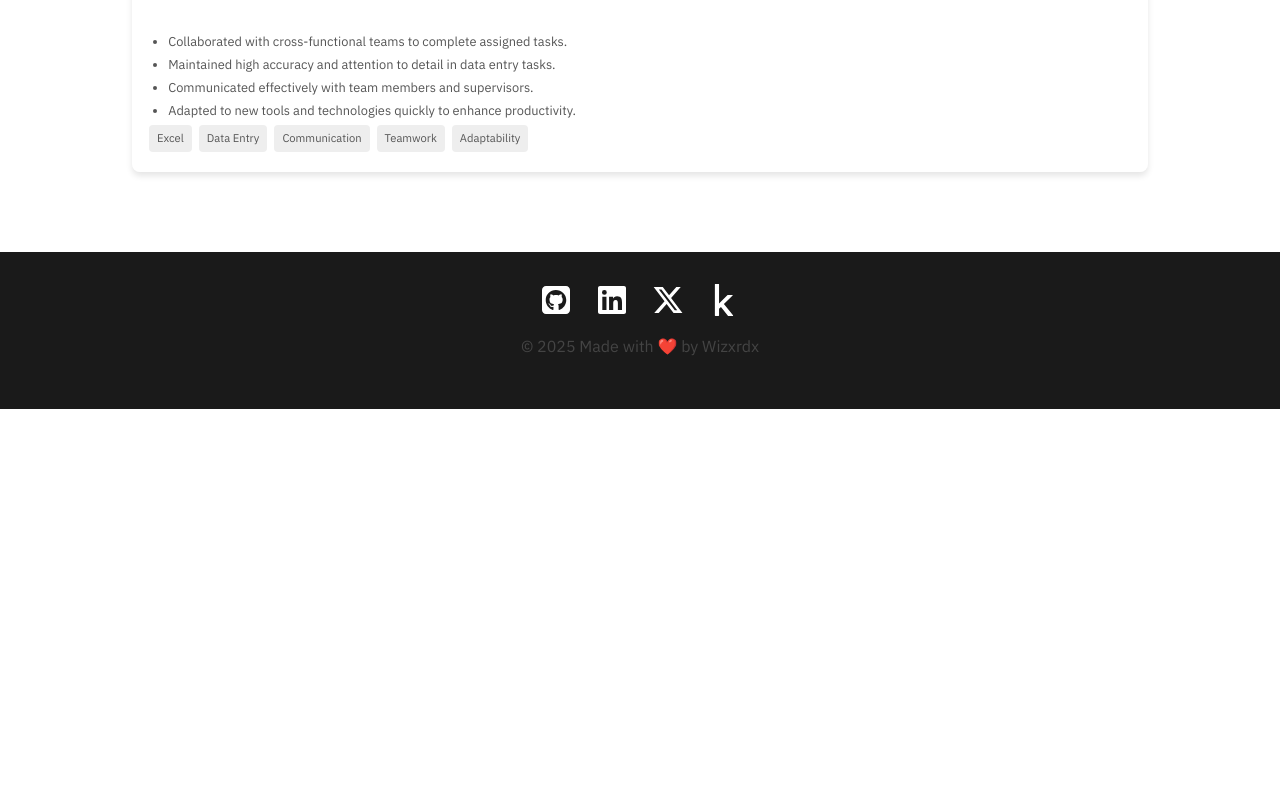
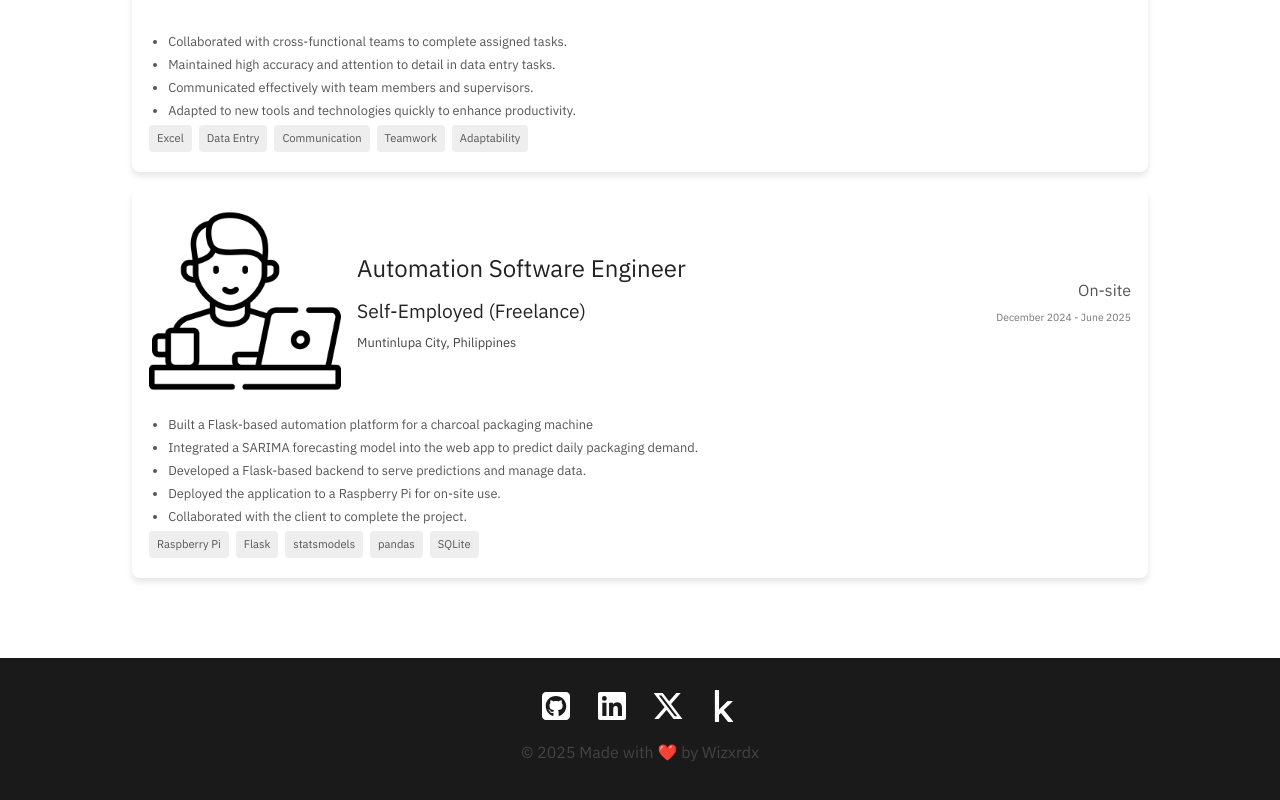
Before and after one commit to Wizxrdx/wizxrdx.github.io, a Next.js app: page /experience in a window 1280 px wide. Shown: the part 828-1628 px from the top of the page. Before the commit the page ends 1237 px from the top, so only its background shows below. Built offline with nearby package versions, Linux system fonts and the light colour scheme.

Commit message:
feat: add new experience page displaying professional work history.

```diff
--- a/src/app/experience/page.tsx
+++ b/src/app/experience/page.tsx
@@ -67,6 +67,35 @@ export default function ExperiencePage() {
                     </div>
                 </div>
             </div>
+
+            <div className={`${styles.item} ${'glass-card'}`}>
+                <div className={styles.itemHeader}>
+                    <img className={styles.itemHeaderLogo} src="/freelance.png" alt="Freelance Work" />
+                    <div className={styles.itemHeaderTitle}>
+                        <h2>Automation Software Engineer</h2>
+                        <h3>Self-Employed (Freelance)</h3>
+                        <p>Muntinlupa City, Philippines</p>
+                    </div>
+                    <div className={styles.itemHeaderTags}>
+                        <div>
+                            <h4>On-site</h4>
+                        </div>
+                        <p className={styles.itemHeaderDate}>December 2024 - June 2025</p>
+                    </div>
+                </div>
+                <div className={styles.itemBody}>
+                    <ul className={styles.itemBodyList}>
+                        <li>Built a Flask-based automation platform for a charcoal packaging machine</li>
+                        <li>Integrated a SARIMA forecasting model into the web app to predict daily packaging demand.</li>
+                        <li>Developed a Flask-based backend to serve predictions and manage data.</li>
+                        <li>Deployed the application to a Raspberry Pi for on-site use.</li>
+                        <li>Collaborated with the client to complete the project.</li>
+                    </ul>
+                    <div className={styles.itemBodyTags}>
+                        <span>Raspberry Pi</span> <span>Flask</span> <span>statsmodels</span> <span>pandas</span> <span>SQLite</span>
+                    </div>
+                </div>
+            </div>
         </div>
     )
 }
```
Also changed, not shown: public/freelance.png (added).
